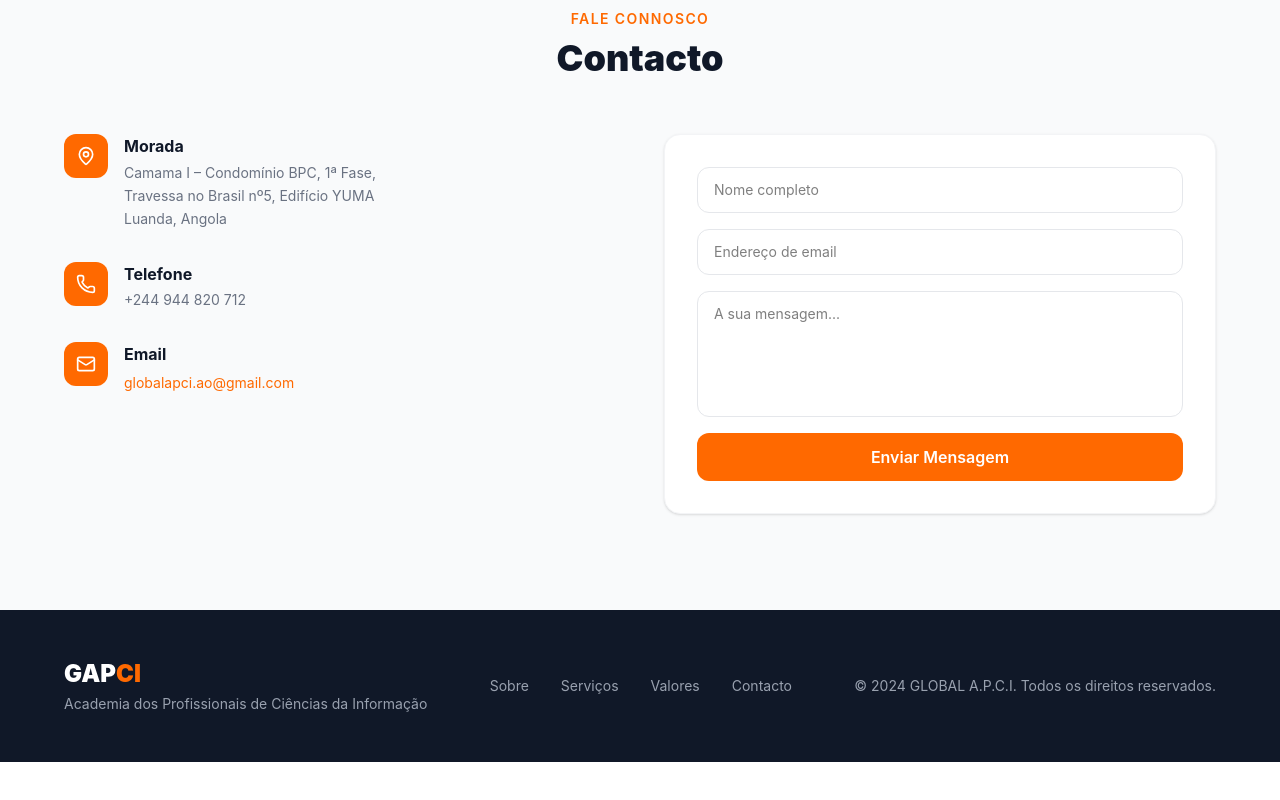
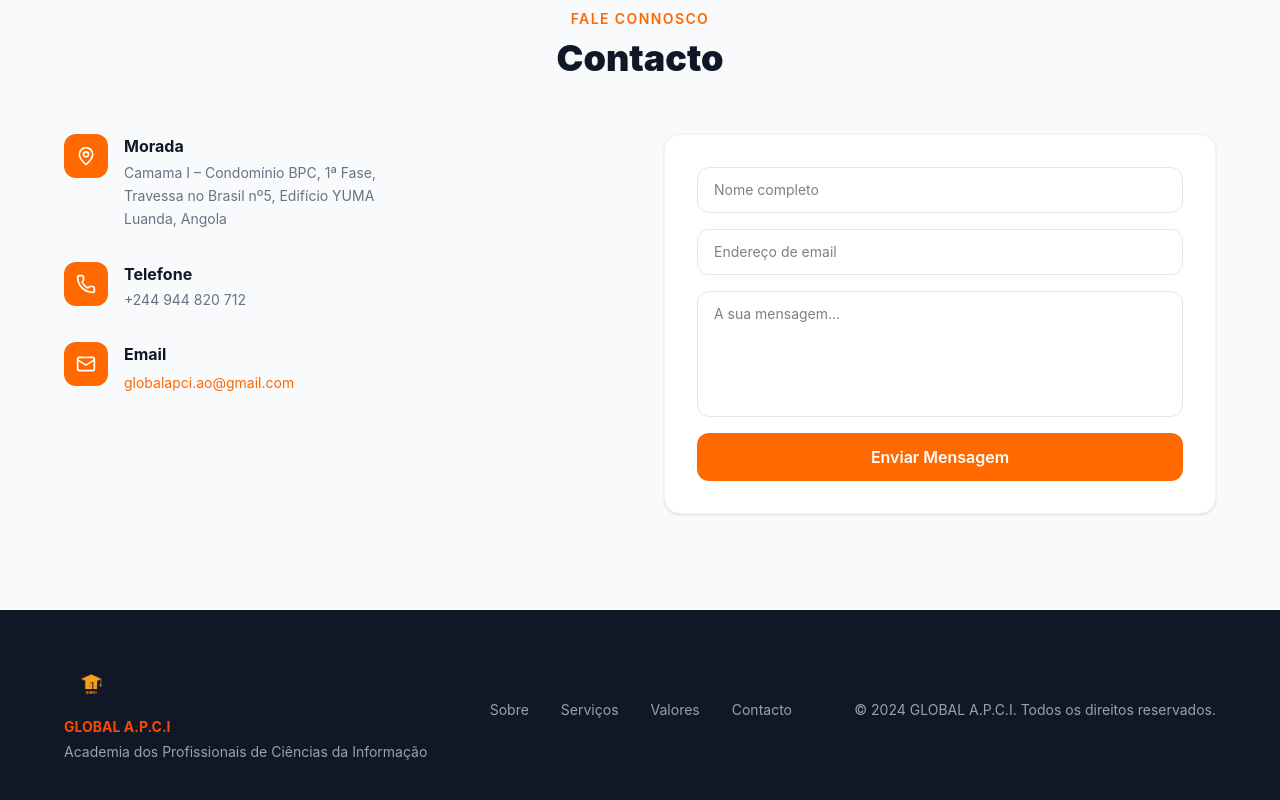
Before and after one commit to GelsonChissanda/GLOBAL-A.P.C.I, a React (Vite) app in the folder gapci-website/: page / in a window 1280 px wide. Shown: the part 7296-8096 px from the top of the page. Before the commit the page ends 8058 px from the top, so only its background shows below. Built offline with nearby package versions, Linux system fonts and the light colour scheme.

Commit message:
logo no footer

```diff
--- a/gapci-website/src/components/Footer.jsx
+++ b/gapci-website/src/components/Footer.jsx
@@ -1,11 +1,17 @@
+import logo from "../assets/logoo.png"
+
 export default function Footer() {
   return (
     <footer className="bg-gray-900 text-gray-400 px-6 py-12">
       <div className="max-w-6xl mx-auto flex flex-col md:flex-row justify-between items-center gap-6">
         <div className="reveal text-center md:text-left">
-          <span className="text-2xl font-black text-white">
-            GAP<span className="text-orange-500">CI</span>
-          </span>
+          <img src={logo} alt="Logo GAPCI" className="h-14 w-14 object-contain" />
+                      <span
+                      className="text-sm  font-bold text-orange-600"
+                    >
+                      GLOBAL A.P.C.I
+                    </span>
+
           <p className="text-sm mt-1">Academia dos Profissionais de Ciências da Informação</p>
         </div>
 
```
